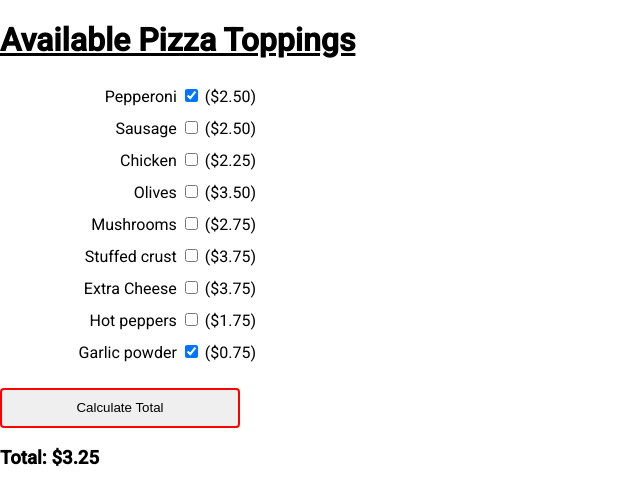
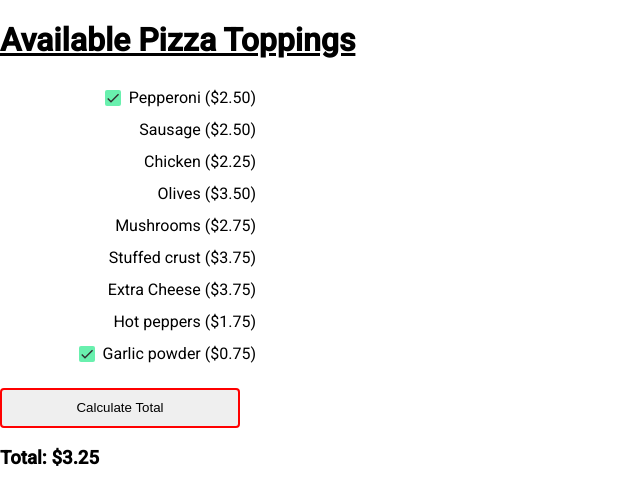
Before and after one commit to 2019-fall-jsf-th/components, an Angular app: page / in a window 1280 px wide. Shown: the top 504 px of the page, without its empty margins (0-640 px from the left). Built offline with nearby package versions, Linux system fonts and the light colour scheme.

Commit message:
Remove duplicated function, @import purple-green.css, use mat-checkbox

```diff
--- a/src/app/app.module.ts
+++ b/src/app/app.module.ts
@@ -5,6 +5,7 @@ import { NgModule } from '@angular/core';
 import { AppComponent } from './app.component';
 import { PizzaToppingComponent } from './pizza-topping/pizza-topping.component';
 import { BrowserAnimationsModule } from '@angular/platform-browser/animations';
+import { MatCheckboxModule } from '@angular/material/checkbox';
 
 @NgModule({
   declarations: [
@@ -14,7 +15,8 @@ import { BrowserAnimationsModule } from '@angular/platform-browser/animations';
   imports: [
     BrowserModule,
     FormsModule,
-    BrowserAnimationsModule
+    BrowserAnimationsModule,
+    MatCheckboxModule
   ],
   providers: [],
   bootstrap: [AppComponent]
--- a/src/app/pizza-topping/pizza-topping.component.html
+++ b/src/app/pizza-topping/pizza-topping.component.html
@@ -3,14 +3,20 @@
     <div id="toppingChoices"
         *ngFor='let pt of availablePizzaToppings'
     >
-        <label>
+        <mat-checkbox
+            [(ngModel)]="pt.checked"
+        >
+            {{ pt.name }}
+            ({{ pt.price | currency }})
+        </mat-checkbox>
+        <!--label>
             {{ pt.name }}
             <input
                 type="checkbox"
                 [(ngModel)]="pt.checked"
             />
             ({{ pt.price | currency }})
-        </label>
+        </label-->
     </div>
     <br>
     <div>
--- a/src/app/pizza-topping/pizza-topping.component.ts
+++ b/src/app/pizza-topping/pizza-topping.component.ts
@@ -17,15 +17,6 @@ export class PizzaToppingComponent implements OnInit {
   // }
 
   availablePizzaToppings = [];
-  ngOnInit() {
-    // don't ever use "new", let Angular inject instead
-    // const pizzaService = new PizzaService();
-    // const pizzaTopppings = pizzaService.getAvailablePizzaToppings();
-    // console.log(pizzaTopppings);
-    // :(
-      this.availablePizzaToppings = this.pizzaService.getAvailablePizzaToppings();
-      console.log(this.availablePizzaToppings);
-  }
 
   total = 0;
   calculateTotal() {
@@ -39,6 +30,11 @@ export class PizzaToppingComponent implements OnInit {
   }
 
   ngOnInit() {
+      // don't ever use "new", let Angular inject instead
+      // const pizzaService = new PizzaService();
+      // const pizzaTopppings = pizzaService.getAvailablePizzaToppings();
+      // console.log(pizzaTopppings);
+      // :(
 
     // New up a pizza service. : - (
     //const ps = new PizzaService();
--- a/src/styles.css
+++ b/src/styles.css
@@ -1,4 +1,5 @@
 /* You can add global styles to this file, and also import other style files */
+@import '@angular/material/prebuilt-themes/purple-green.css';
 
 html, body { height: 100%; }
 body { margin: 0; font-family: Roboto, "Helvetica Neue", sans-serif; }
```
